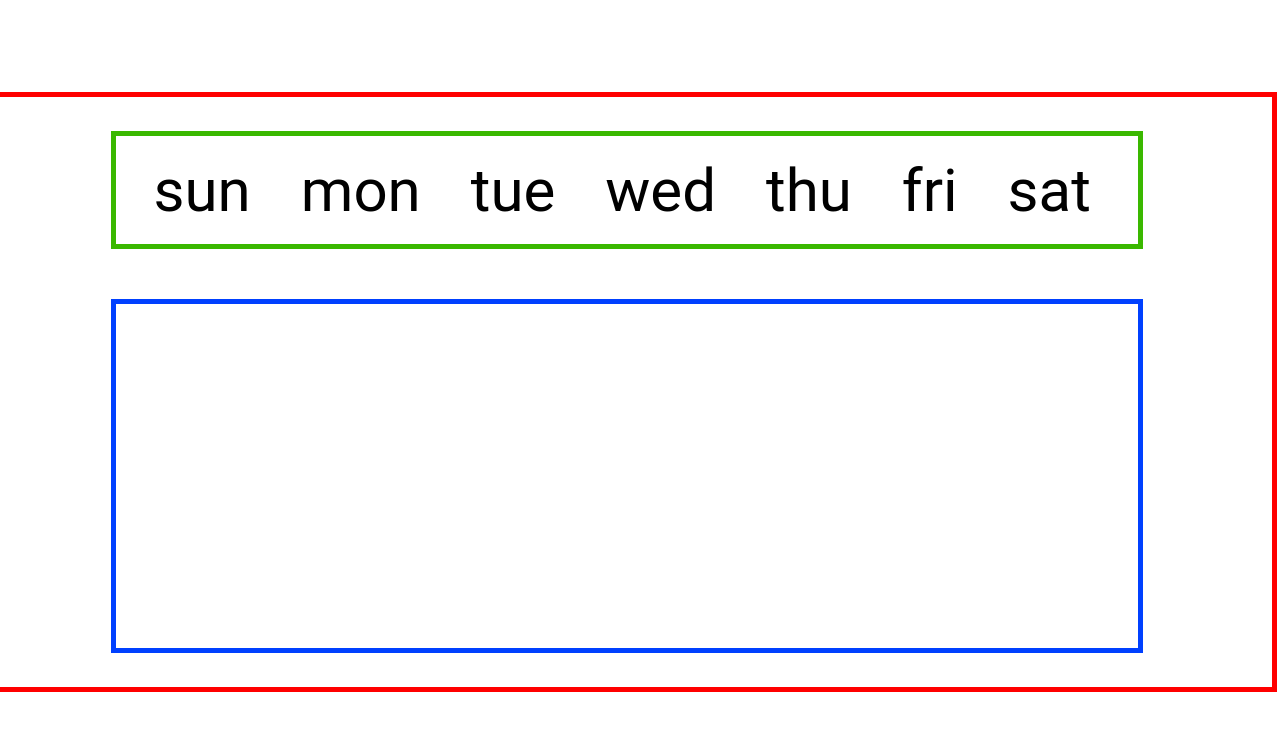
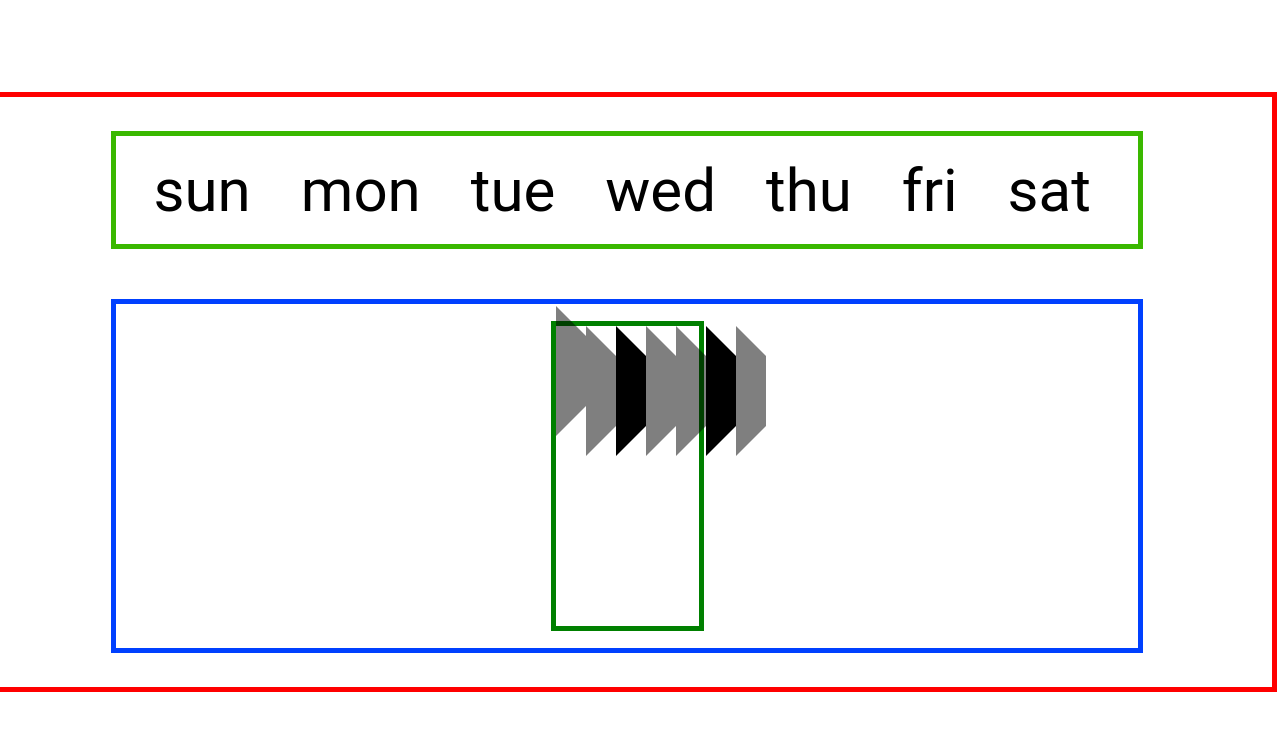
Before and after one commit to Afek-Sakaju/digital-clock-react, a React (Create React App) app: page / in a window 1280 px wide. Shown: the top 730 px of the page. Built offline with nearby package versions, Linux system fonts and the light colour scheme.

Commit message:
creating 7 trapezoids for each digit + created logic for picking which trapezoid will be active and then numbers will show dinamically

```diff
--- a/src/app.jsx
+++ b/src/app.jsx
@@ -3,16 +3,14 @@ import { DaysGroups, DigitsClock } from "./components";
 
 function App() {
   const [dayState, toggleDayState] = useState(false);
-  const [numberState, changeNumberState] = useState(0);
+  const [numberState, changeNumberState] = useState(1);
 
   return (
     <div className="mainContainer">
       <div className="daysContainer">
         <DaysGroups value={dayState} />
       </div>
-      <div className="numbersContainer">
-        <DigitsClock value={numberState} />
-      </div>
+      <DigitsClock value={numberState} />
     </div>
   );
 }
--- a/src/base-components/Digit/Digit.jsx
+++ b/src/base-components/Digit/Digit.jsx
@@ -1,18 +1,42 @@
 import React from "react";
 import PropTypes from "prop-types";
 import "./Digit.scss";
+import { activeLinesByNumber, trapezoids } from "../../consts";
 
-export function Digit(num, value) {
-    const activeTrapezoids = [0,0,0,0,0,0,0,0]
+/* export const activeLines = {
+  0: [1, 2, 3, 5, 6, 7],
+  1: [3, 6],
+  2: [1, 3, 4, 5, 7],
+  3: [1, 3, 4, 6, 7],
+  4: [2, 3, 4, 6],
+  5: [1, 2, 4, 6, 7],
+  6: [1, 2, 4, 5, 6, 7],
+  7: [1, 3, 6],
+  8: [1, 2, 3, 4, 5, 6, 7],
+  9: [1, 2, 3, 4, 6],
+}; */
+export function Digit({ value }) {
+  return (
+    <div className="digitsContainer">
+      {trapezoids.map((divNumber, index) => {
+        const isActive = activeLinesByNumber[value].includes(divNumber);
 
-  return <div></div>;
+        return (
+          <div
+            id={`d${divNumber}`}
+            key={index}
+            className={isActive ? "trapezoid" : "trapezoid passive"}
+          ></div>
+        );
+      })}
+    </div>
+  );
 }
 
 Digit.propTypes = {
-  num: PropTypes.number,
   value: PropTypes.number,
 };
 
 Digit.defaultProps = {
-  num: 8,
+  value: 8,
 };
--- a/src/base-components/Digit/Digit.scss
+++ b/src/base-components/Digit/Digit.scss
@@ -0,0 +1,25 @@
+.digitsContainer {
+  display: flex;
+  box-sizing: border-box;
+
+  height: 90%;
+  width: 15%;
+  border: 5px green solid;
+}
+
+.trapezoid {
+  border-bottom: 30px solid transparent;
+  border-top: 30px solid transparent;
+  border-left: 30px solid;
+  height: 70px;
+  border-left-color: rgb(0, 0, 0);
+
+  &.passive {
+    opacity: 0.5;
+  }
+}
+
+#d1 {
+  position: relative;
+  bottom: 20px;
+}
--- a/src/components/DigitsClock/DigitsClock.jsx
+++ b/src/components/DigitsClock/DigitsClock.jsx
@@ -1,9 +1,14 @@
 import React from "react";
 import PropTypes from "prop-types";
 import { Digit } from "../../base-components";
+import './DigitsClock.scss'
 
-export function DigitsClock(value) {
-  return <Digit />;
+export function DigitsClock({ value }) {
+  return (
+    <div className="numbersContainer">
+      <Digit value={value} />
+    </div>
+  );
 }
 
 DigitsClock.propTypes = {
--- /dev/null
+++ b/src/components/DigitsClock/DigitsClock.scss
@@ -0,0 +1,10 @@
+.numbersContainer {
+  display: flex;
+  justify-content: center;
+  align-items: center;
+  box-sizing: border-box;
+  flex-wrap: wrap;
+  border: 5px rgb(0, 64, 255) solid;
+  height: 60%;
+  width: 80%;
+}
--- a/src/consts.js
+++ b/src/consts.js
@@ -1,3 +1,16 @@
 export const daysArray = ["sun", "mon", "tue", "wed", "thu", "fri", "sat"];
 
-export const digitsActiveLines = {0:{}}
+export const trapezoids = [1, 2, 3, 4, 5, 6, 7];
+
+export const activeLinesByNumber = {
+  0: [1, 2, 3, 5, 6, 7],
+  1: [3, 6],
+  2: [1, 3, 4, 5, 7],
+  3: [1, 3, 4, 6, 7],
+  4: [2, 3, 4, 6],
+  5: [1, 2, 4, 6, 7],
+  6: [1, 2, 4, 5, 6, 7],
+  7: [1, 3, 6],
+  8: [1, 2, 3, 4, 5, 6, 7],
+  9: [1, 2, 3, 4, 6],
+};
--- a/src/index.css
+++ b/src/index.css
@@ -42,14 +42,3 @@ body {
   height: 20%;
   width: 80%;
 }
-
-.numbersContainer {
-  display: flex;
-  justify-content: center;
-  align-items: center;
-  box-sizing: border-box;
-  flex-wrap: wrap;
-  border: 5px rgb(0, 64, 255) solid;
-  height: 60%;
-  width: 80%;
-}
```
